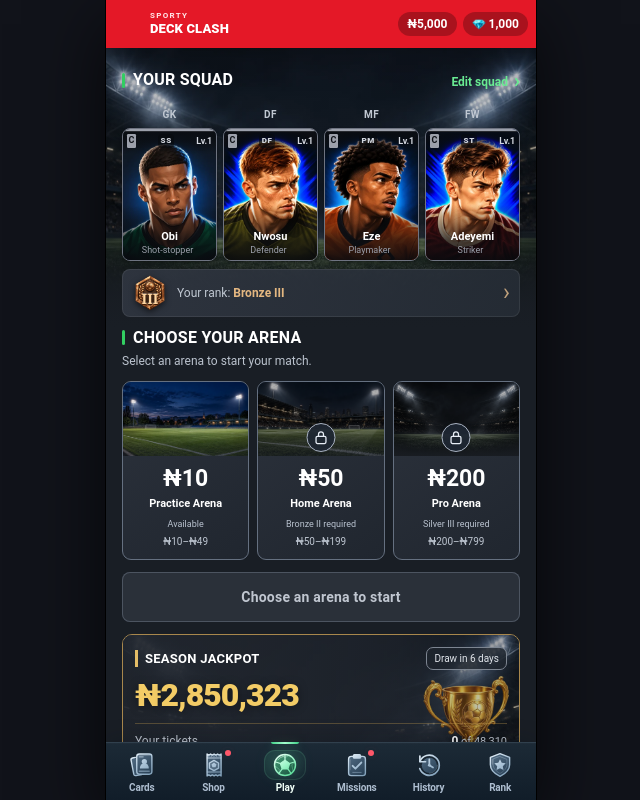
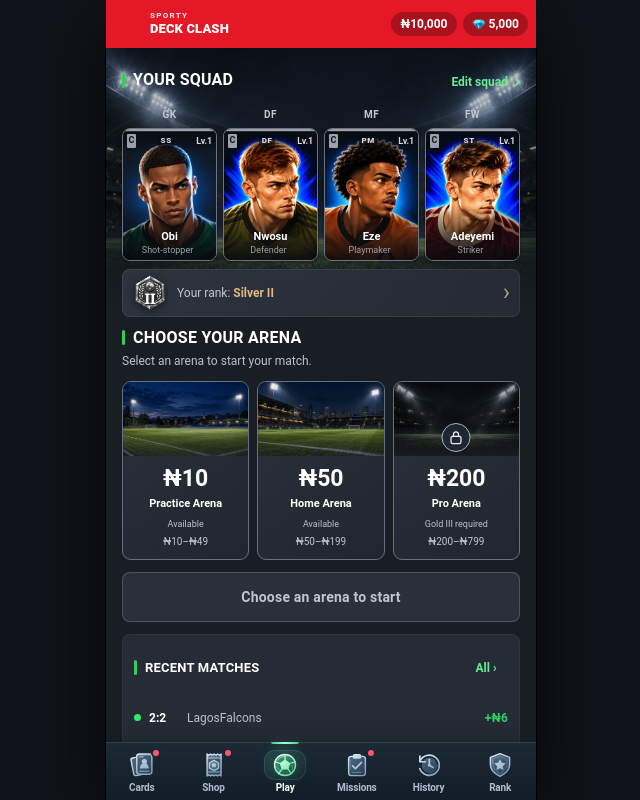
Before and after one commit to alberthuangon/sporty-deck-clash, a Vue app: page / in a window 1280 px wide. Shown: the whole page, without its empty margins (319-959 px from the left). Built offline with nearby package versions, Linux system fonts and the light colour scheme.

Commit message:
refine init values

```diff
--- /dev/null
+++ b/src/demo/history.js
@@ -0,0 +1,41 @@
+import data from '../data/cards.json' with { type: 'json' }
+import { buildTeam, priceMatch, drawResult, settle, powerOf, powerScore, settlementBranch } from '../engine/model.js'
+import { buildScript } from '../engine/scriptgen.js'
+import { rankWin, RANK_LOSS } from '../engine/economy.js'
+const byId = Object.fromEntries(data.cards.map(c => [c.id, c]))
+const slots = ['gk', 'df', 'mf', 'fw']
+const snapshot = team => Object.fromEntries(slots.map(s => [s, { id: team.cards[s].id, level: team.cards[s].level }]))
+const team = (ids, name) => buildTeam(Object.fromEntries(slots.map((s, i) => [s, { def: byId[ids[i]], level: 1 }])), name)
+// Independent seeded randomness: constructing a new demo never affects live draws.
+function rngFor (seed) { let n = seed >>> 0; return () => { n = (n * 1664525 + 1013904223) >>> 0; return n / 4294967296 } }
+export function createDemoHistory (now = Date.now()) {
+  const you = team(['G1', 'F3', 'F2', 'F1'], 'You'), used = new Set()
+  const specs = [
+    ['LagosFalcons', true, 12, true], ['AbujaUnited', false, 47, false],
+    ['KanoStrikers', true, 125, false], ['IbadanRoyals', false, 310, true],
+    ['PortHarcourtFC', true, 1090, false]
+  ]
+  return specs.map(([name, won, minutes, aIsHome], i) => {
+    const them = team(i % 2 ? ['G2', 'F6', 'F4', 'F5'] : ['G1', 'F3', 'F8', 'F1'], name)
+    const priced = priceMatch(you, them), rng = rngFor(4703 + i * 97)
+    for (let attempt = 0; attempt < 2000; attempt++) {
+      const result = drawResult(priced, aIsHome, rng, i === 0 ? { forceDraw: true, minTieGoals: 1 } : {})
+      const score = result.homeScore + ':' + result.awayScore
+      if ((result.winner === 'A') !== won || used.has(score)) continue
+      used.add(score)
+      const script = buildScript(result, rng), stake = [10, 25, 50, 20, 35][i]
+      const payment = settle(priced, result, stake, stake), br = settlementBranch(priced, aIsHome)
+      return {
+        id: 'demo-match-' + (i + 1), at: now - minutes * 60000, tierFee: stake >= 50 ? 50 : 10, stake,
+        opponent: { handle: name, power: powerScore(powerOf(them)) },
+        oddsIfHome: priced.branches.aHome.oddsA, oddsIfAway: priced.branches.bHome.oddsA, odds: br.oddsA,
+        aIsHome, decks: { you: snapshot(you), them: snapshot(them) },
+        homeScore: result.homeScore, awayScore: result.awayScore, wentToPk: result.wentToPk,
+        pk: script.penalty ? { home: script.penalty.homeGoals, away: script.penalty.awayGoals } : null,
+        won, payout: payment.payoutA, net: payment.payoutA - stake,
+        rankDelta: won ? rankWin(br.qA) : RANK_LOSS, promotions: [], script
+      }
+    }
+    throw new Error('Cannot construct demo history: ' + name)
+  })
+}
--- a/src/engine/economy.js
+++ b/src/engine/economy.js
@@ -138,13 +138,15 @@ export function packRates (pack) {
    So rank is not a risk to Pro Arena's reachability, it is the first thing
    that gives it any.
 
+   On 2026-10-29 Albert moved Pro Arena access to Gold III.
+
    unlockRank is a LADDER INDEX (tierIndex * 3 + (3 - subtier)), the same
    figure the reward road is indexed by, so there is one notion of "how far
    up" rather than a second one invented here. */
 export const TIERS = [
   { id: 't10', fee: 10, name: 'Practice Arena', unlockRank: 0 },   // Bronze III, the start
   { id: 't50', fee: 50, name: 'Home Arena', unlockRank: 1 },       // Bronze II, one win
-  { id: 't200', fee: 200, name: 'Pro Arena', unlockRank: 3 }       // Silver III, four wins
+  { id: 't200', fee: 200, name: 'Pro Arena', unlockRank: 6 }       // Gold III
 ]
 
 /* the inverse of ladderIndex, so a requirement can be printed in the words
--- a/src/game.js
+++ b/src/game.js
@@ -322,7 +322,7 @@ export function openLastSeasonDraw () {
   if (sealed) {
     enterTheDraw()
     const pick = store.settings.jackpotDemo
-    runSeasonDraw(pick === 'won' ? true : pick === 'lost' ? false : Math.random() < 0.5)
+    runSeasonDraw(store.flags.firstJackpotWinPending ? true : pick === 'won' ? true : pick === 'lost' ? false : Math.random() < 0.5)
   }
   store.overlay = 'draw'
 }
@@ -380,6 +380,7 @@ export function runSeasonDraw (won) {
     seed
   }
   if (won) store.cash += j.pool
+  store.flags.firstJackpotWinPending = false
 
   // season N+1 starts now: soft reset, fresh pool, fresh road
   j.season += 1
--- a/src/screens/Settings.vue
+++ b/src/screens/Settings.vue
@@ -73,7 +73,7 @@
     <div class="card pad">
       <div class="rs muted" style="margin-bottom:10px">
         Wipes localStorage and returns to the demo starting state
-        (80 ◆ · ₦5,000 · Bronze III 40/50).
+        (5,000 diamonds · ₦10,000 · Silver II · 5 saved matches).
       </div>
       <button class="btn" style="background:var(--red)" @click="doReset">Reset demo state</button>
     </div>
--- a/src/store.js
+++ b/src/store.js
@@ -1,34 +1,31 @@
 import { reactive, ref, watch } from 'vue'
 import { SHARD_COST } from './engine/economy.js'
+import { createDemoHistory } from './demo/history.js'
 
 const KEY = 'skd.v1'
 
-/* Demo starting state — guide §6.
-   Okonkwo arrives with its shard requirement already collected so that the
-   "shards full -> UPGRADE lights up" beat fires the moment the pack reveals it.
-   Shard counts always follow the PRD §6.3 curve (E Lv.1->2 = 1 shard). */
+/* New demo balances are independent of the illustrative settled history.
+   Resetting creates fresh snapshots and makes only the first draw a winner. */
 function initialState () {
+  const history = createDemoHistory()
   return {
-    /* 1000, up from 80, and the old number was worse than it looked: the
-       cheapest pack is 100 diamonds (economy.js), so a new player could not
-       open ANY pack, not merely not a gold one. 1000 buys two gold packs at
-       450 each, which is wider than the ask ("should be able to afford a gold
-       pack") and leaves the first pull a choice rather than a wait. */
-    diamonds: 1000,
-    cash: 5000,
+    diamonds: 5000,
+    cash: 10000,
     tickets: 0,
 
-    // level 0 = card not owned yet, shards already collected
+    // Four starters plus one Rare, Epic and Legendary for the demo.
     ownedCards: {
       G1: { level: 1, shards: 0 },
       F1: { level: 1, shards: 0 },
       F2: { level: 1, shards: 0 },
       F3: { level: 1, shards: 0 },
-      F12: { level: 0, shards: SHARD_COST.E[1] }
+      G3: { level: 1, shards: 0 },
+      F12: { level: 1, shards: SHARD_COST.E[1] },
+      F15: { level: 1, shards: 0 }
     },
     deck: { gk: 'G1', fw: 'F1', mf: 'F2', df: 'F3' },
 
-    rank: { score: 40, tierIndex: 0, subtier: 3, peakNodes: [] },
+    rank: { score: 0, tierIndex: 1, subtier: 2, peakNodes: ['b3', 'b2', 'b1', 's3'] },
 
     tasks: [
       { id: 't1', title: 'Log in to SportyBet', reward: 10, done: true, claimed: true, period: 'Daily' },
@@ -36,7 +33,7 @@ function initialState () {
       { id: 't3', title: 'Play 1 round of Instant Virtuals', reward: 20, done: false, claimed: false, period: 'Daily', progress: '0/1' }
     ],
 
-    stats: { played: 0, won: 0, pkWon: 0 },
+    stats: { played: history.length, won: history.filter(m => m.won).length, pkWon: history.filter(m => m.won && m.wentToPk).length },
 
     /* Jackpot, PRD §6.7. Two lifecycles that must not be merged into one
        card: the standing state (pool / countdown / my tickets) is always
@@ -54,7 +51,7 @@ function initialState () {
        Each row carries its own script and deck snapshots, which is what makes
        replay free: the match was always "decide, then perform", so replaying
        is just handing the same script back to the same player. */
-    history: [],
+    history,
 
     // navigation
     currentScreen: 'home',
@@ -92,7 +89,7 @@ function initialState () {
 
     /* seenDraw holds the season whose draw has already been opened. A draw
        the player has not opened is sealed, and stays sealed across reloads. */
-    flags: { packOpened: false, seenRankUp: false, seenDraw: 0 }
+    flags: { packOpened: false, seenRankUp: false, seenDraw: 0, firstJackpotWinPending: true }
   }
 }
 
@@ -105,6 +102,7 @@ function load () {
     // shallow-merge so new fields added during development don't break saves
     const merged = { ...base, ...saved, settings: { ...base.settings, ...(saved.settings || {}) } }
 
+    merged.flags = { ...base.flags, ...(saved.flags || {}), firstJackpotWinPending: saved.flags?.firstJackpotWinPending ?? (!saved.jackpot?.lastDraw && !saved.flags?.seenDraw) }
     merged.jackpot = { ...base.jackpot, ...(merged.jackpot || {}) }
     /* the draw date is a fixed demo value, so a save left alone for a week
        would count down past zero. Roll it forward rather than show "Draw in
```
Also changed, not shown: src/screens/Shop.vue (+10 -7 lines), tools/layout/cases.js (+65 -1 lines), 1 other file (tests, documents, lock files or other folders).
